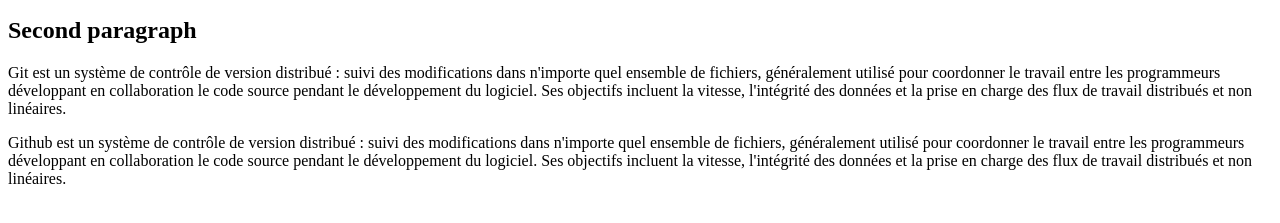
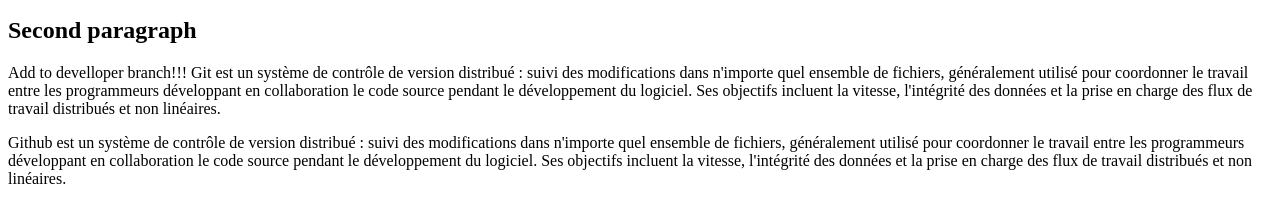
Before and after one commit to 17019CGJH/FirstGitHubProject, a plain HTML site: page index.html in a window 1280 px wide. Shown: the part 137-360 px from the top of the page. Drawn offline with Linux system fonts and the light colour scheme.

Commit message:
Modification developper brach

```diff
--- a/index.html
+++ b/index.html
@@ -18,6 +18,7 @@
     </p>
     <h2>Second paragraph</h2>
     <p>
+        Add to develloper branch!!!
         Git est un système de contrôle de version distribué :
          suivi des modifications dans n'importe quel ensemble de fichiers,
          généralement utilisé pour coordonner le travail entre les programmeurs développant en
```
